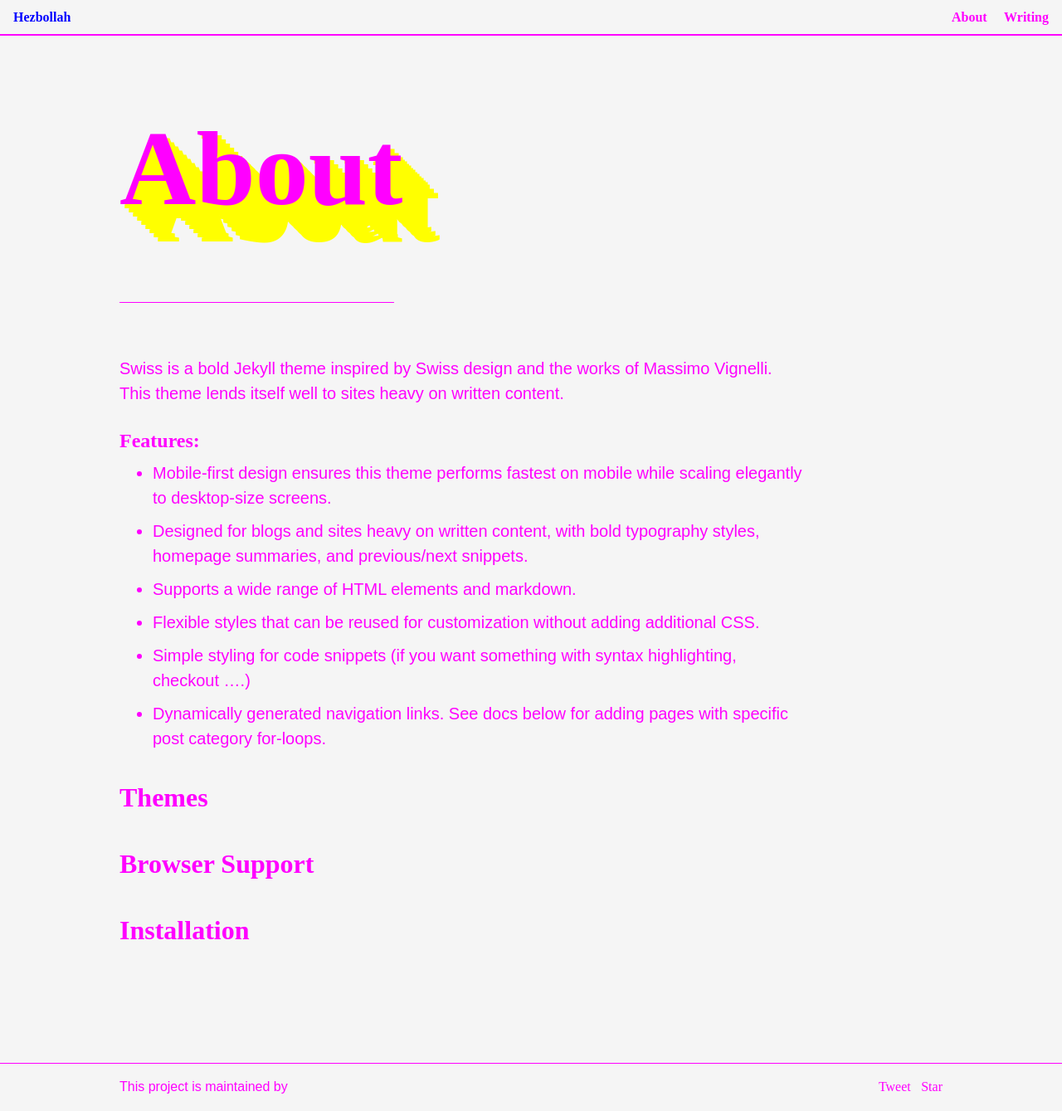
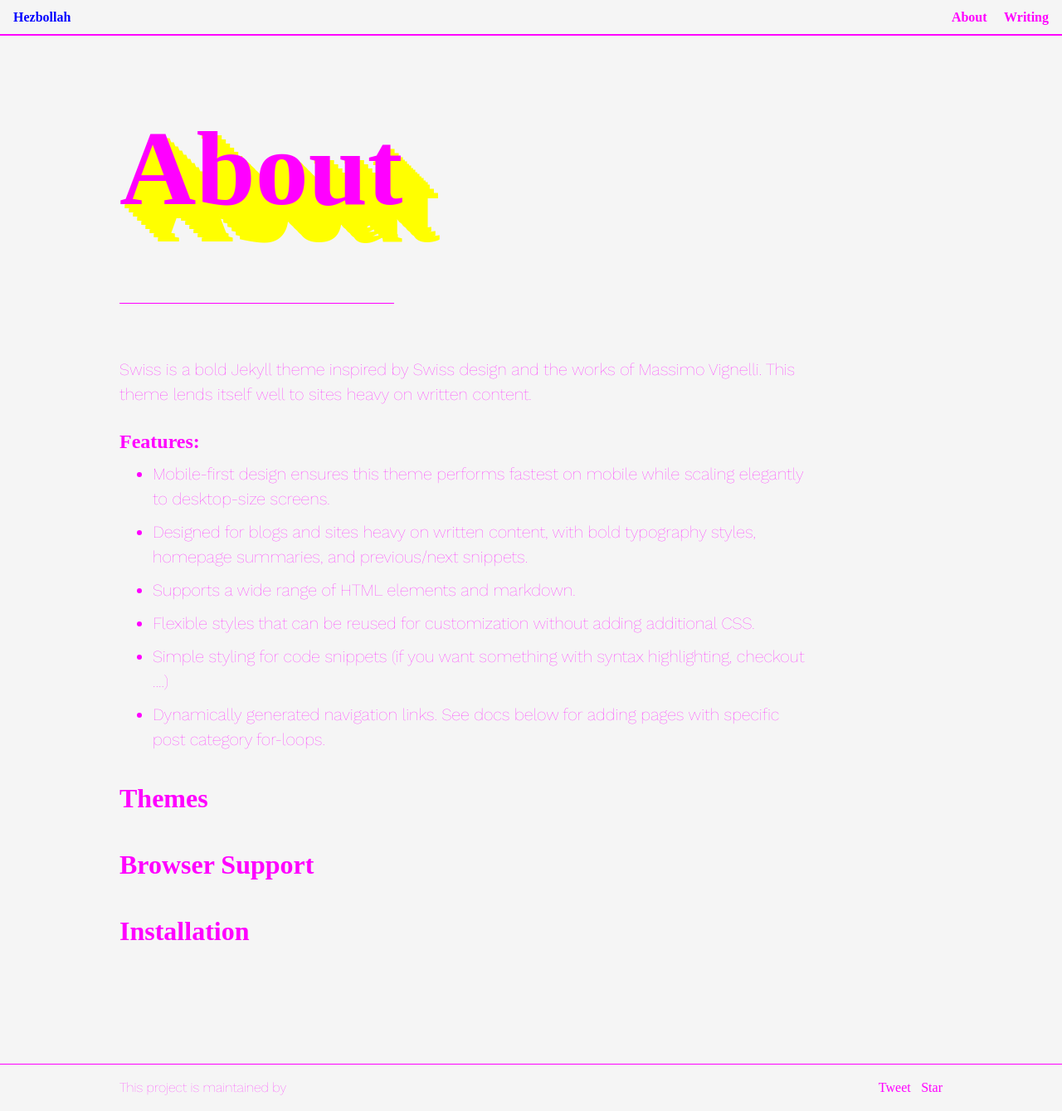
Before and after one commit to jrdntnnr/partyofgod, a Jekyll site: the page built from about.md, in a window 1280 px wide. Shown: the whole page at 83% size. Built offline with Jekyll 4.4.1, drawn with Linux system fonts in a browser that asks for light colours; some web fonts are replaced; comment, search, counter and statistics services are not loaded.

Commit message:
font bug

```diff
--- a/_includes/head.html
+++ b/_includes/head.html
@@ -14,5 +14,5 @@
   <link rel="alternate" type="application/rss+xml" title="{{ site.title }}" href="{{ "/feed.xml" | prepend: site.baseurl | prepend: site.url }}">
 
   <script async defer src="https://buttons.github.io/buttons.js"></script>
-<link href="https://fonts.googleapis.com/css2?family=UnifrakturCook:wght@700&family=Work+Sans:wght@100&display=swap rel="stylesheet">
+<link href="https://fonts.googleapis.com/css2?family=UnifrakturCook:wght@700&family=Work+Sans:wght@100&display=swap" rel="stylesheet">
 </head>
```
